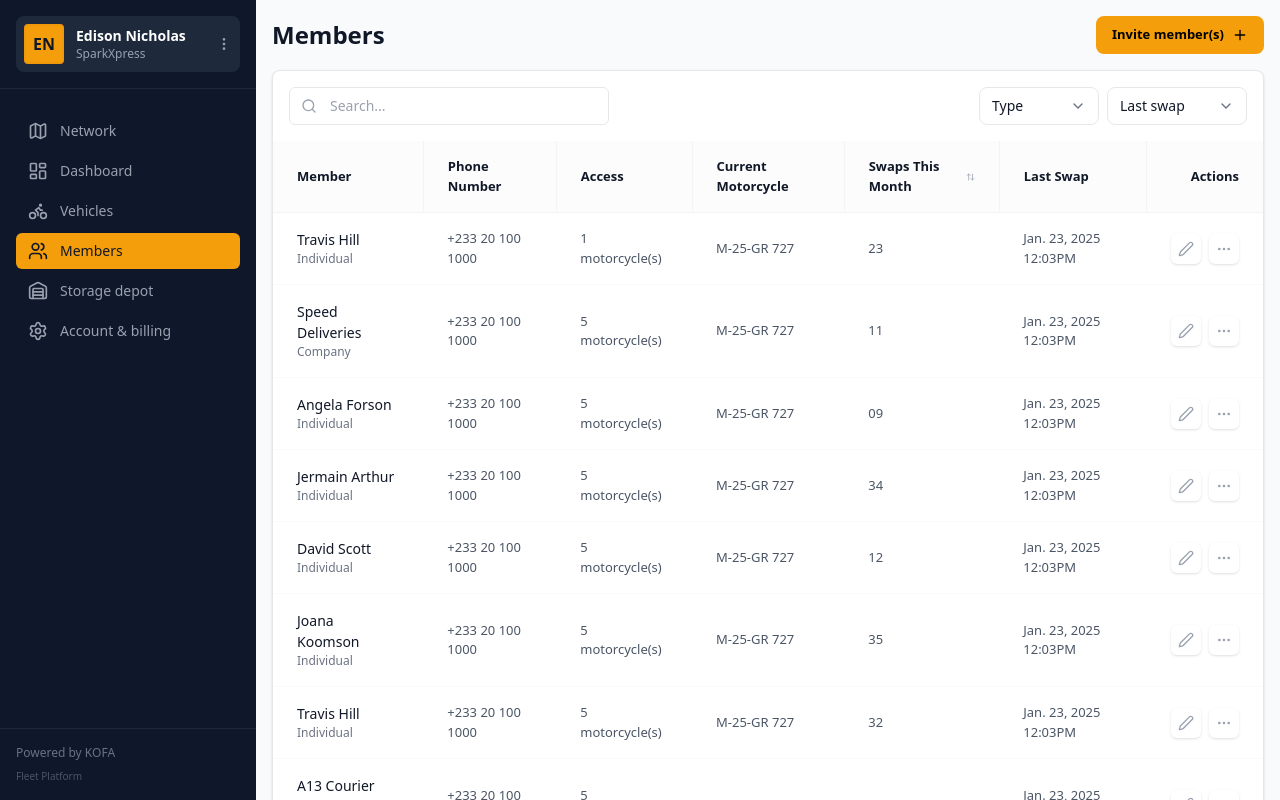
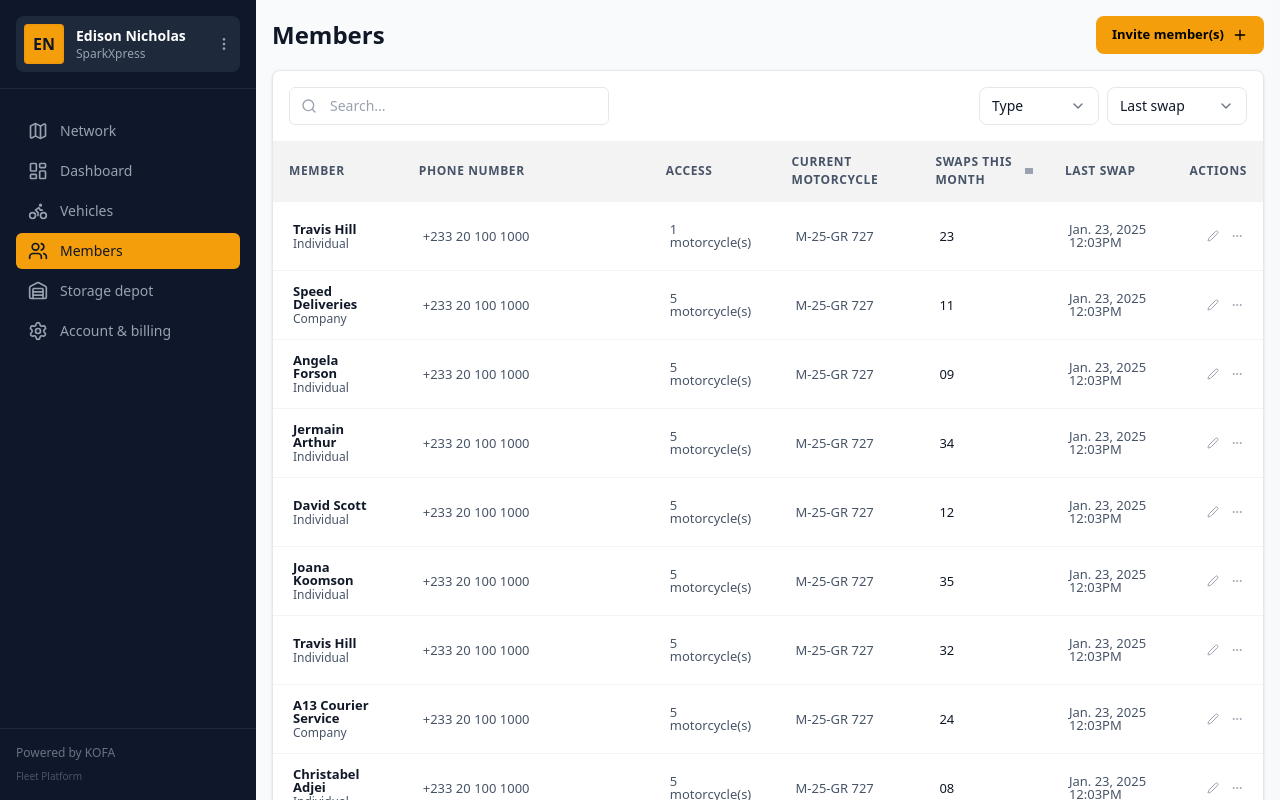
Before and after one commit to victor-kofa/fleet-members, a Next.js app: page /dashboard/members in a window 1280 px wide. Built offline with nearby package versions, Linux system fonts and the light colour scheme; grey boxes are pictures that could not be loaded.

Commit message:
feat: Add new SVG icons and refactor the sidebar navigation with updated styling and component structure.

```diff
--- a/app/dashboard/members/components/MembersTable.tsx
+++ b/app/dashboard/members/components/MembersTable.tsx
@@ -1,7 +1,8 @@
 "use client";
 
 import React from "react";
-import { Edit2, MoreHorizontal, ArrowUpDown } from "lucide-react";
+import { Edit2, MoreHorizontal } from "lucide-react";
+import { ASCENDINGSVG } from "@/app/constant/assets";
 import { cn } from "@/lib/utils";
 
 const members = [
@@ -99,74 +100,124 @@ const members = [
 
 export function MembersTable() {
   return (
-    <table className="w-full text-left border-collapse">
+    <table className="w-full text-left">
       <thead>
-        <tr className="border-b border-gray-100 bg-gray-50/50">
-          <th className="px-6 py-4 text-[13px] font-semibold text-gray-900 border-r border-gray-100 last:border-r-0">
+        <tr className="border-b border-[#F3F3F4] bg-[#F3F3F4]">
+          <th className="p-0 text-[12px] font-semibold text-[#475467] uppercase tracking-wider">
+            <div className="flex items-center py-3 px-4 gap-1 self-stretch">
               Member
-          </th>
-          <th className="px-6 py-4 text-[13px] font-semibold text-gray-900 border-r border-gray-100 last:border-r-0">
-            Phone Number
-          </th>
-          <th className="px-6 py-4 text-[13px] font-semibold text-gray-900 border-r border-gray-100 last:border-r-0">
-            Access
-          </th>
-          <th className="px-6 py-4 text-[13px] font-semibold text-gray-900 border-r border-gray-100 last:border-r-0">
-            Current Motorcycle
-          </th>
-          <th className="px-6 py-4 text-[13px] font-semibold text-gray-900 border-r border-gray-100 last:border-r-0">
-            <div className="flex items-center gap-2">
-              Swaps This Month
-              <ArrowUpDown className="h-3 w-3 text-gray-400" />
             </div>
           </th>
-          <th className="px-6 py-4 text-[13px] font-semibold text-gray-900 border-r border-gray-100 last:border-r-0">
+          <th className="p-0 text-[12px] font-semibold text-[#475467] uppercase tracking-wider w-[247px]">
+            <div className="flex items-center py-3 px-4 gap-1 self-stretch">
+              Phone Number
+            </div>
+          </th>
+          <th className="p-0 text-[12px] font-semibold text-[#475467] uppercase tracking-wider">
+            <div className="flex items-center py-3 px-4 gap-1 self-stretch">
+              Access
+            </div>
+          </th>
+          <th className="p-0 text-[12px] font-semibold text-[#475467] uppercase tracking-wider">
+            <div className="flex items-center py-3 px-4 gap-1 self-stretch">
+              Current Motorcycle
+            </div>
+          </th>
+          <th className="p-0 text-[12px] font-semibold text-[#475467] uppercase tracking-wider">
+            <div className="flex items-center py-3 px-4 gap-1 self-stretch">
+              Swaps This Month
+              <div
+                className="h-3 w-3 bg-gray-400"
+                style={{
+                  maskImage: `url(${ASCENDINGSVG})`,
+                  maskRepeat: "no-repeat",
+                  maskPosition: "center",
+                  maskSize: "contain",
+                  WebkitMaskImage: `url(${ASCENDINGSVG})`,
+                  WebkitMaskRepeat: "no-repeat",
+                  WebkitMaskPosition: "center",
+                  WebkitMaskSize: "contain",
+                }}
+              />
+            </div>
+          </th>
+          <th className="p-0 text-[12px] font-semibold text-[#475467] uppercase tracking-wider">
+            <div className="flex items-center py-3 px-4 gap-1 self-stretch">
               Last Swap
+            </div>
           </th>
-          <th className="px-6 py-4 text-[13px] font-semibold text-gray-900 text-right">
+          <th className="p-0 text-[12px] font-semibold text-[#475467] uppercase tracking-wider text-right">
+            <div className="flex items-center justify-end py-3 px-4 gap-1 self-stretch">
               Actions
+            </div>
           </th>
         </tr>
       </thead>
-      <tbody>
+      <tbody className="divide-y divide-[#F3F3F4]">
         {members.map((member, i) => (
           <tr
             key={i}
             className={cn(
-              "border-b border-gray-50 last:border-b-0 group hover:bg-gray-50/80 transition-colors",
+              "group hover:bg-gray-50/50 transition-colors border-b border-[#F3F3F4] last:border-b-0",
             )}
           >
-            <td className="px-6 py-4">
-              <div className="flex flex-col">
-                <span className="text-[14px] font-medium text-gray-900">
+            <td className="p-0">
+              <div className="flex h-[68px] px-4 items-center gap-3">
+                <div className="border-0 rounded px-1 w-full min-h-[18px] flex flex-col justify-center leading-none">
+                  <span className="text-[13px] font-semibold text-[#101828] mb-0.5">
                     {member.name}
                   </span>
-                <span className="text-[12px] text-gray-500">{member.type}</span>
+                  <span className="text-[12px] text-[#475467] font-medium">
+                    {member.type}
+                  </span>
+                </div>
               </div>
             </td>
-            <td className="px-6 py-4 text-[13px] text-gray-600">
+            <td className="p-0">
+              <div className="flex h-[68px] px-4 items-center gap-3">
+                <div className="border-0 rounded px-1 flex items-center  w-full h-[18px] text-[13px] text-[#475467] leading-none">
                   {member.phone}
+                </div>
+              </div>
             </td>
-            <td className="px-6 py-4 text-[13px] text-gray-600">
+            <td className="p-0">
+              <div className="flex h-[68px] px-4 items-center gap-3">
+                <div className="border-0 rounded px-1 flex items-center w-full h-[18px] text-[13px] text-[#475467] leading-none">
                   {member.access}
+                </div>
+              </div>
             </td>
-            <td className="px-6 py-4 text-[13px] text-gray-600">
+            <td className="p-0">
+              <div className="flex h-[68px] px-4 items-center gap-3">
+                <div className="border-0 rounded px-1 flex items-center w-full h-[18px] text-[13px] text-[#475467] leading-none">
                   {member.motorcycle}
+                </div>
+              </div>
             </td>
-            <td className="px-6 py-4 text-[13px] text-gray-600">
+            <td className="p-0">
+              <div className="flex h-[68px] px-4 items-center gap-3">
+                <div className="border-0 rounded px-1 flex items-center w-full h-[18px] text-[13px] text-[#101828] font-medium leading-none">
                   {member.swaps}
+                </div>
+              </div>
             </td>
-            <td className="px-6 py-4 text-[13px] text-gray-600">
+            <td className="p-0">
+              <div className="flex h-[68px] px-4 items-center gap-3">
+                <div className="border-0 rounded px-1 flex items-center w-full h-[18px] text-[13px] text-[#475467] leading-none">
                   {member.lastSwap}
+                </div>
+              </div>
             </td>
-            <td className="px-6 py-4">
-              <div className="flex items-center justify-end gap-2">
-                <button className="p-1.5 text-gray-400 hover:text-gray-600 hover:bg-white rounded-md transition-all shadow-sm border border-transparent hover:border-gray-100">
-                  <Edit2 className="h-4 w-4" />
+            <td className="p-0">
+              <div className="flex h-[68px] px-4 items-center justify-end gap-3">
+                <div className="border-0 rounded px-1 flex items-center h-[18px] gap-3">
+                  <button className="text-gray-400 hover:text-gray-900 transition-colors">
+                    <Edit2 className="h-3 w-3" />
                   </button>
-                <button className="p-1.5 text-gray-400 hover:text-gray-600 hover:bg-white rounded-md transition-all shadow-sm border border-transparent hover:border-gray-100">
-                  <MoreHorizontal className="h-4 w-4" />
+                  <button className="text-gray-400 hover:text-gray-900 transition-colors">
+                    <MoreHorizontal className="h-3 w-3" />
                   </button>
+                </div>
               </div>
             </td>
           </tr>
```
Lines whose indentation alone changed are shown as unchanged.
